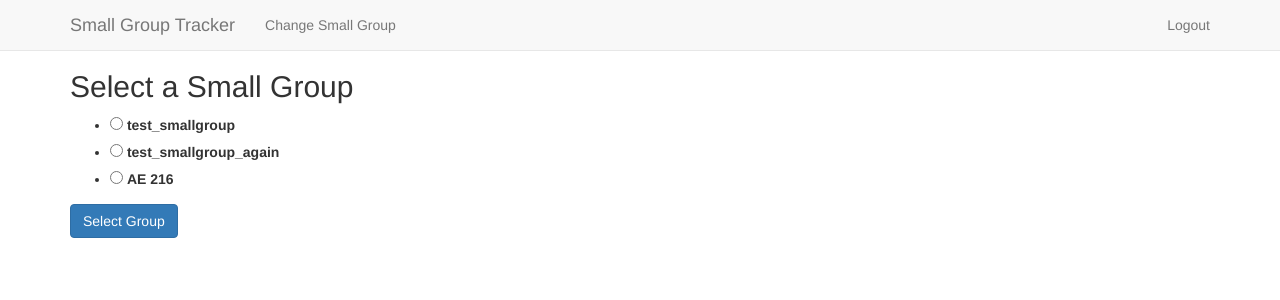
After one commit to astonshane/GroupTracker, a Flask app: page /selectsmallgroup in a window 1280 px wide. The commit adds this page. Shown: the top 300 px of the page. Run offline with Flask 2, Linux system fonts and the light colour scheme; the visitor is signed in with stand-in values (Sample User, id 1); data comes from the database, SQL or seed files in the repository; some libraries are stand-ins or nearby versions.

Commit message:
switch between different smallgroups

```diff
--- a/forms.py
+++ b/forms.py
@@ -1,4 +1,17 @@
-from wtforms import Form, TextField, validators
+from wtforms import Form, TextField, validators, RadioField
+import os
+import json
+
+
+def getSmallGroups():
+    smallgroups = []
+    files = os.listdir("smallgroups/")
+    for smallgroup in files:
+        data = json.loads(open('smallgroups/%s' % smallgroup).read())
+        smallgroups.append((smallgroup, data.get('title', 'no-title')))
+
+    return smallgroups
+
 
 class AddUser(Form):
     fname = TextField('First Name', validators=[validators.required()])
@@ -7,3 +20,7 @@ class AddUser(Form):
     github = TextField('Github Username', validators=[validators.required()])
     project = TextField('Project', validators=[validators.required()])
     rcosio = TextField('rcos.io ID', validators=[validators.required()])
+
+
+class PickSmallGroup(Form):
+    small_group = RadioField('Small Group', validators=[validators.required()], choices=getSmallGroups())
--- a/helpers.py
+++ b/helpers.py
@@ -1,4 +1,4 @@
-from flask import Flask, render_template, g, abort, request, flash
+from flask import Flask, render_template, g, abort, request, flash, session
 import json
 import urllib2
 from pprint import pprint
@@ -6,7 +6,7 @@ from datetime import datetime, timedelta
 
 
 def parseGroups():
-    data = json.loads(open('smallgroup.json').read())
+    data = json.loads(open('smallgroups/%s' % session.get('small_group')).read())
 
     users = []
     projects = set()
@@ -15,7 +15,7 @@ def parseGroups():
         users.append(user)
         projects.add(user['project'])
 
-    return users, projects
+    return users, projects, data.get("title", "no_title")
 
 
 def getUser(username):
--- a/server.py
+++ b/server.py
@@ -10,7 +10,7 @@ import json
 import urllib2
 import os
 from pprint import pprint
-from forms import AddUser
+from forms import AddUser, PickSmallGroup
 from helpers import *
 
 DATABASE_URI = 'sqlite:////tmp/github-flask.db'
@@ -111,6 +111,20 @@ def requestLogin():
     return render_template("request_login.html")
 
 
+@app.route('/selectsmallgroup', methods=('GET', 'POST'))
+def selectSmallGroup():
+    if not g.user:
+        return redirect(url_for("requestLogin"))
+
+    form = PickSmallGroup(request.form)
+    if request.method == 'POST' and form.validate():
+        session['small_group'] = request.form['small_group']
+        session.modified = True
+        return redirect(url_for("index"))
+
+    return render_template("select_smallgroup.html", form=form)
+
+
 @app.route("/", methods=('GET', 'POST'))
 def index():
     if not g.user:
@@ -128,7 +142,7 @@ def index():
         if insertUser(user):
             return redirect("/")
 
-    g.users, g.projects = parseGroups()
+    g.users, g.projects, g.title = parseGroups()
     return render_template("index.html", form=form)
 
 
--- a/smallgroup.json
+++ b/smallgroups/ae216.json
@@ -1,4 +1,5 @@
 {
+    "title": "AE 216",
     "users": [
         {
             "email": "hosiem@rpi.edu",
--- /dev/null
+++ b/smallgroups/test_smallgroup.json
@@ -0,0 +1,21 @@
+{
+    "title": "test_smallgroup",
+    "users": [
+        {
+            "email": "hosiem@rpi.edu",
+            "fname": "Michael",
+            "github": "hosier",
+            "lname": "Hosier",
+            "project": "hosier/free-of-charge",
+            "rcosio": "55e60539898324db13adb798"
+        },
+        {
+            "email": "astons@rpi.edu",
+            "fname": "Shane ",
+            "github": "astonshane",
+            "lname": "Aston",
+            "project": "astonshane/GroupTracker",
+            "rcosio": "55e35b3bd20d829034ef0be5"
+        }
+    ]
+}
--- /dev/null
+++ b/smallgroups/test_smallgroup2.json
@@ -0,0 +1,13 @@
+{
+    "title": "test_smallgroup_again",
+    "users": [
+        {
+            "email": "astons@rpi.edu",
+            "fname": "Shane ",
+            "github": "astonshane",
+            "lname": "Aston",
+            "project": "astonshane/GroupTracker",
+            "rcosio": "55e35b3bd20d829034ef0be5"
+        }
+    ]
+}
--- a/templates/index.html
+++ b/templates/index.html
@@ -17,7 +17,7 @@
         <p></p>
         <div class="row">
             <div class="col-md-12">
-                <h1>RCOS Members ({{g.users|length}})</h1>
+                <h1>{{g.title}} ({{g.users|length}})</h1>
                 <table class="table table-striped">
                     <thead>
                         <tr>
--- a/templates/layout.html
+++ b/templates/layout.html
@@ -25,7 +25,9 @@
           <a class="navbar-brand" href="/">Small Group Tracker</a>
         </div>
         <div id="navbar" class="navbar-collapse collapse">
-
+          <ul class="nav navbar-nav">
+            <li><a href="/selectsmallgroup">Change Small Group</a></li>
+            </ul>
           <ul id="logList" class="nav navbar-nav navbar-right">
             {% if g.user %}
               <li id="liButton"><a href="{{ url_for("logout") }}">Logout</a></li>
--- /dev/null
+++ b/templates/select_smallgroup.html
@@ -0,0 +1,35 @@
+{% extends "layout.html" %}
+
+{% block title %}Small Group Tracker{% endblock %}
+
+{% block links %}
+<style type="text/css">
+  th[data-sort]{
+    cursor:pointer;
+  }
+
+</style>
+{% endblock %}
+
+{% block body %}
+  <div class="container">
+    <p></p>
+    <h2>Select a Small Group</h2>
+    <form class="form-inline" method="POST" action="/selectsmallgroup">
+        {{form.small_group}}
+        {% if form.small_group.errors %}
+            <ul class="errors">
+                {% for error in form.small_group.errors %}
+                    <li>{{ error }}</li>
+                {% endfor %}
+            </ul>
+        {% endif %}
+        <input type="submit" class="btn btn-primary" value="Select Group">
+    </form>
+  </div>
+
+{% endblock %}
+
+
+{% block postscript %}
+{% endblock %}
```
Also changed, not shown: smallgroups.json (added, +44 -0 lines).
